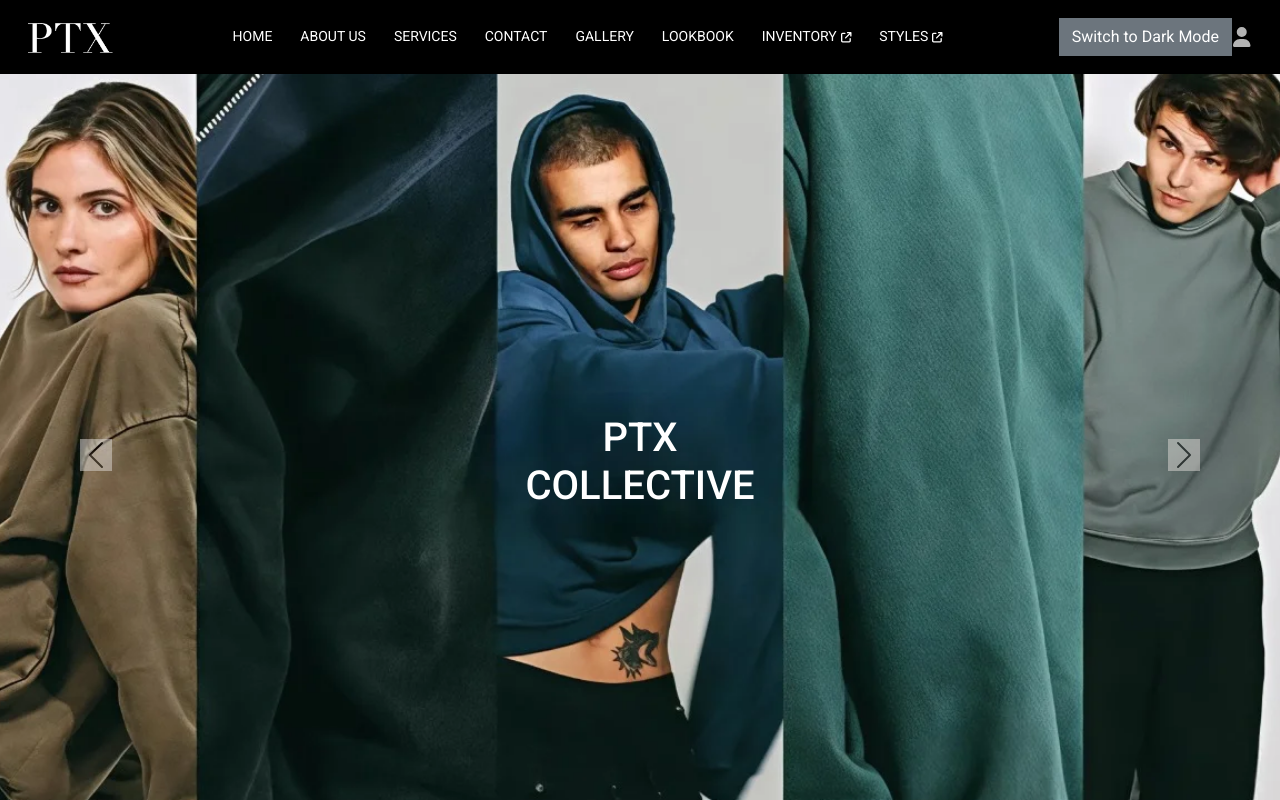
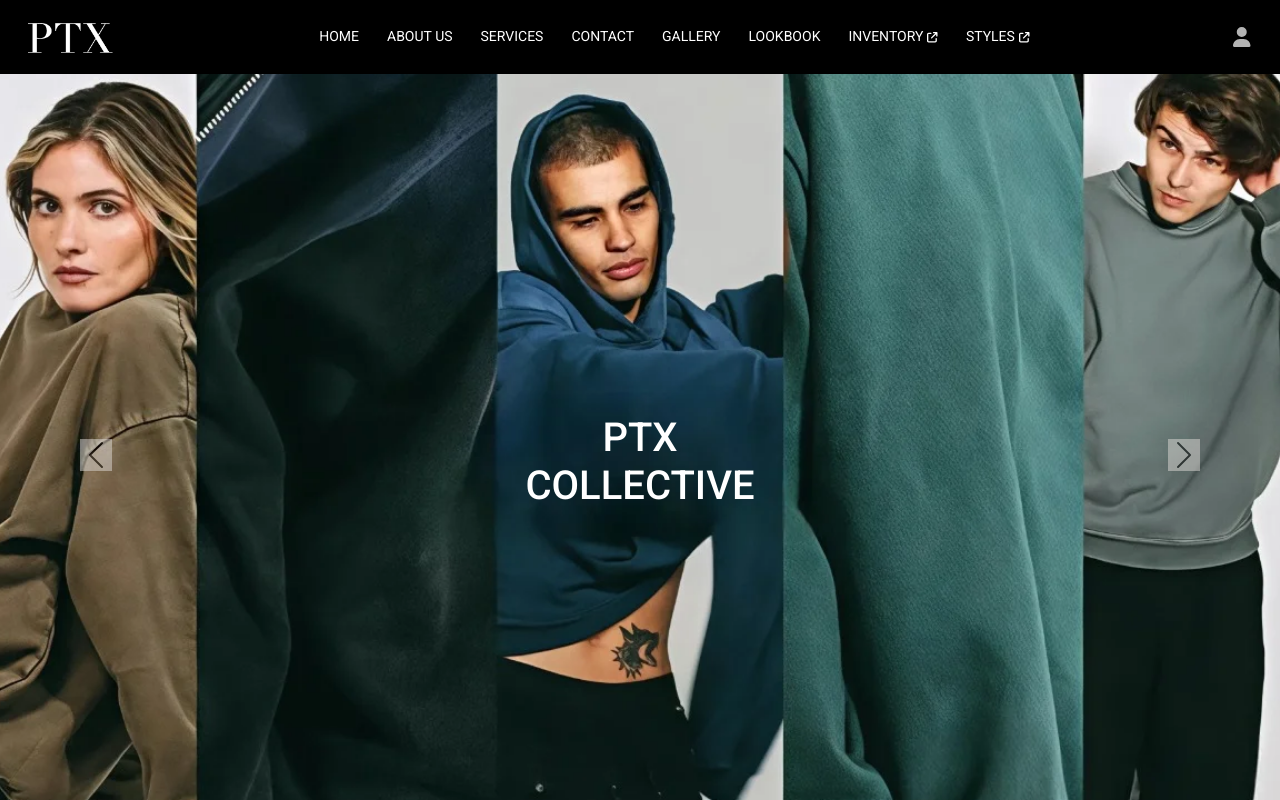
Before and after one commit to Zeeshanprojects/PTX-2, a React (Create React App) app in the folder PTX-2/ptx-2/: page / in a window 1280 px wide. Shown: the top 800 px of the page. Built offline with nearby package versions, Linux system fonts and the light colour scheme.

Commit message:
Code Fully Updated

```diff
--- a/PTX-2/ptx-2/src/Components/Header.jsx
+++ b/PTX-2/ptx-2/src/Components/Header.jsx
@@ -9,7 +9,7 @@ import {
   // faShoppingCart,
 } from "@fortawesome/free-solid-svg-icons";
 import "./Header.style.css";
-import ThemeToggle from "./ThemeToggle";
+
 
 export default function Header() {
 
@@ -29,8 +29,6 @@ export default function Header() {
           <Link className="navbar-brand" to="/">
             <img src={Image.logo} alt="mainlogo" className="logocolor" />
           </Link>
-
-
 
           <button
             className="navbar-toggler"
@@ -125,7 +123,6 @@ export default function Header() {
                 </a>
               </li>
             </ul>
-            <ThemeToggle/>
  {/* Icons for small screens */}
           <div className="nav-icons d-flex d-lg-none">
             <Link to="/Login">
--- a/PTX-2/ptx-2/src/Components/Header.style.css
+++ b/PTX-2/ptx-2/src/Components/Header.style.css
@@ -70,3 +70,11 @@ background-color: none !important;
 .nav-link:hover::after {
   width: 100%;
 }
+body.dark .navbar {
+  background-color: black !important;
+  color: white !important;
+}
+
+body.dark .navbar * {
+  color: white !important;
+}
--- a/PTX-2/ptx-2/src/Components/ThemeToggle.jsx
+++ /dev/null
@@ -1,14 +0,0 @@
-import React, { useContext } from "react";
-import { ThemeContext } from "../context/ThemeContext.jsx";
-
-const ThemeToggle = () => {
-  const { theme, toggleTheme } = useContext(ThemeContext);
-
-  return (
-    <button onClick={toggleTheme} className="btn btn-secondary">
-      Switch to {theme === "light" ? "Dark" : "Light"} Mode
-    </button>
-  );
-};
-
-export default ThemeToggle;
--- a/PTX-2/ptx-2/src/context/ThemeContext.jsx
+++ /dev/null
@@ -1,22 +0,0 @@
-import { createContext, useState, useEffect } from "react";
-
-export const ThemeContext = createContext();
-
-export const ThemeProvider = ({ children }) => {
-  const [theme, setTheme] = useState("light"); // default is light
-
-  const toggleTheme = () => {
-    setTheme((prev) => (prev === "light" ? "dark" : "light"));
-  };
-
-  useEffect(() => {
-    document.body.classList.remove("light", "dark");
-    document.body.classList.add(theme);
-  }, [theme]);
-
-  return (
-    <ThemeContext.Provider value={{ theme, toggleTheme }}>
-      {children}
-    </ThemeContext.Provider>
-  );
-};
--- a/PTX-2/ptx-2/src/index.js
+++ b/PTX-2/ptx-2/src/index.js
@@ -1,24 +1,19 @@
-import React from 'react';
-import ReactDOM from 'react-dom/client';
-import './index.css';
-import App from './App';
-import reportWebVitals from './reportWebVitals';
-import '@fortawesome/fontawesome-free/css/all.min.css';
-import "bootstrap/dist/css/bootstrap.min.css"
-import "bootstrap/dist/js/bootstrap.bundle.min.js"
-import { CartProvider } from './Components/CartContext';
-import { ThemeProvider } from './context/ThemeContext';
+import React from "react";
+import ReactDOM from "react-dom/client";
+import "./index.css";
+import App from "./App";
+import reportWebVitals from "./reportWebVitals";
+import "@fortawesome/fontawesome-free/css/all.min.css";
+import "bootstrap/dist/css/bootstrap.min.css";
+import "bootstrap/dist/js/bootstrap.bundle.min.js";
+import { CartProvider } from "./Components/CartContext";
 
-const root = ReactDOM.createRoot(document.getElementById('root'));
+const root = ReactDOM.createRoot(document.getElementById("root"));
 root.render(
   <React.StrictMode>
-    <ThemeProvider>
-       <CartProvider>
-    <App />
+    <CartProvider>
+      <App />
     </CartProvider>
-    </ThemeProvider>
-
-
   </React.StrictMode>
 );
 
```
